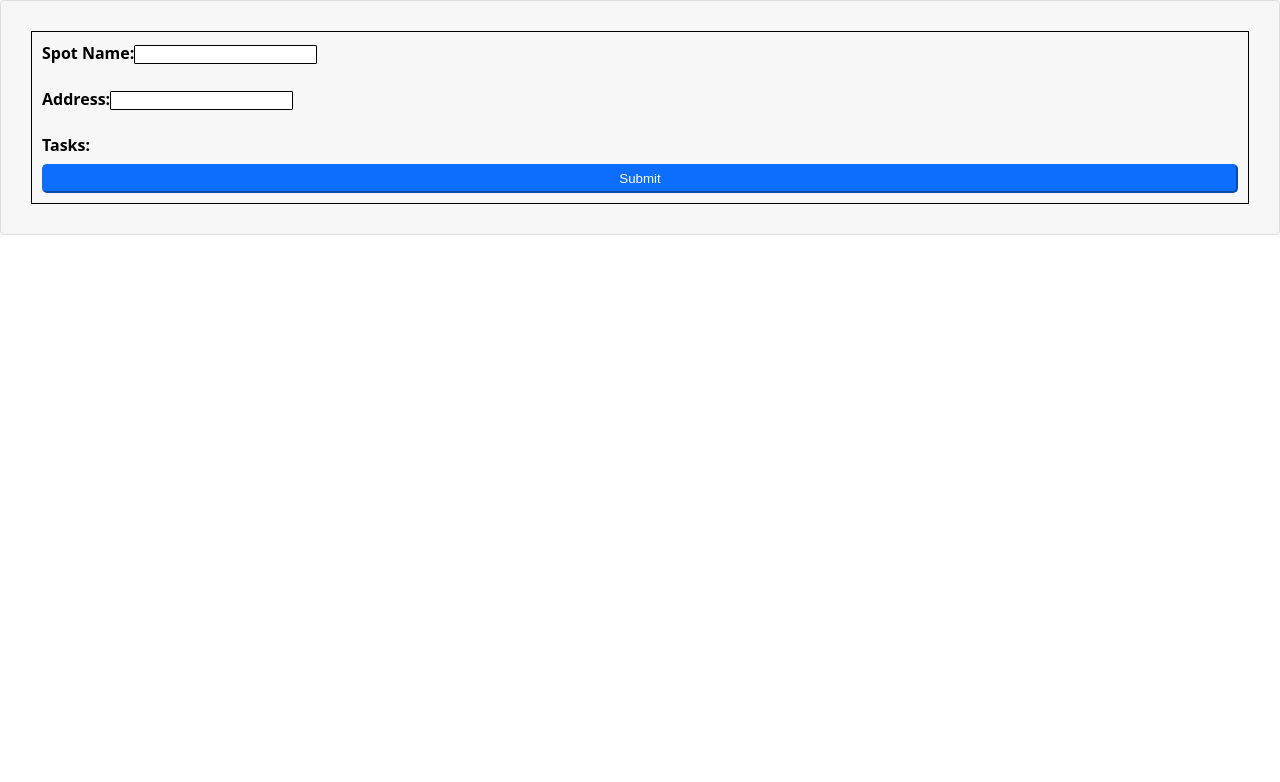
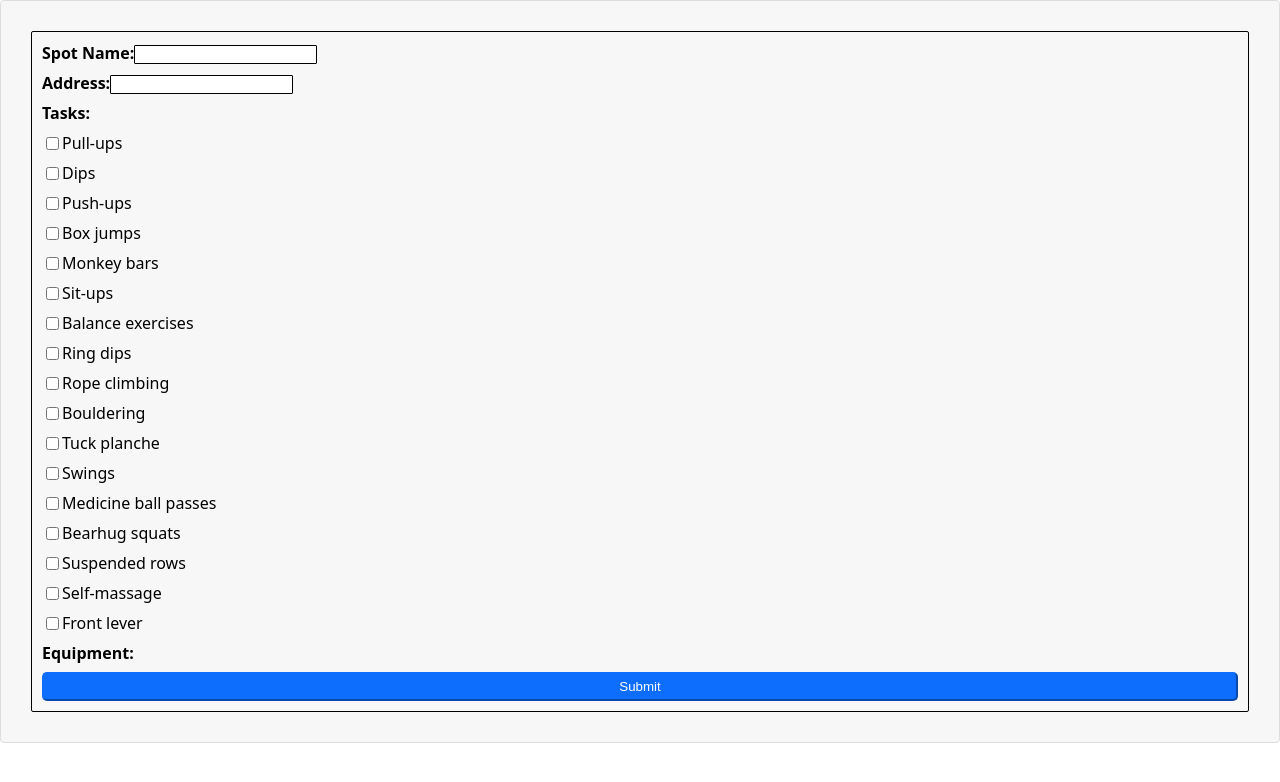
Before and after one commit to zimb0o/capstone-project, a Next.js app: page / in a window 1280 px wide. Shown: the top 782 px of the page. Built offline with nearby package versions, Linux system fonts and the light colour scheme.

Commit message:
add tasks checkbox

```diff
--- a/components/SpotForm.js
+++ b/components/SpotForm.js
@@ -1,16 +1,37 @@
 import { useState } from "react";
 import styled from "styled-components";
-import { formTaskOptions } from "../helpers/formTaskOptions.js";
+import { formTaskOptions } from "../helpers/formTaskOptions";
+import { formEquipmentOptions } from "../helpers/formEquipmentOptions";
 export default function SpotForm() {
   const [formData, setFormData] = useState({
     Spotname: "",
     Address: "",
-    Tasks: [""],
-    Equipment: [""],
+    Tasks: [],
+    Equipment: [],
   });
 
+  const handleOptionToggle = (option, field) => {
+    setFormData((prevFormData) => {
+      const selectedOptions = prevFormData[field];
+
+      if (selectedOptions.includes(option)) {
+        return {
+          ...prevFormData,
+          [field]: selectedOptions.filter(
+            (selectedOption) => selectedOption !== option
+          ),
+        };
+      } else {
+        return {
+          ...prevFormData,
+          [field]: [...selectedOptions, option],
+        };
+      }
+    });
+  };
+
   const handleChange = (event) => {
-    const { name, tasks, value } = event.target;
+    const { name, value } = event.target;
 
     setFormData((prevFormData) => ({
       ...prevFormData,
@@ -20,10 +41,7 @@ export default function SpotForm() {
 
   const onSubmitHandler = (event) => {
     event.preventDefault();
-    const formData = new FormData(event.target);
-    console.log(typeof formData);
-    const data = Object.fromEntries(formData);
-    console.log(data);
+    console.log(formData);
   };
 
   return (
@@ -35,7 +53,7 @@ export default function SpotForm() {
             type="text"
             name="Spotname"
             value={formData.Spotname}
-            onChange={(event) => handleChange(event)}
+            onChange={handleChange}
           />
         </FormGroup>
         <FormGroup>
@@ -44,25 +62,41 @@ export default function SpotForm() {
             type="text"
             name="Address"
             value={formData.Address}
-            onChange={(event) => handleChange(event)}
+            onChange={handleChange}
           />
         </FormGroup>
-        <FormInputLabel htmlFor="Tasks">Tasks:</FormInputLabel>
-        {formTaskOptions?.map((tasks, index) => (
-          <FormInput
-            key={index}
-            type="checkbox"
-            name="Tasks"
-            value={tasks}
-            checked={formData.Tasks.includes(task)}
-            onChange={handleChange}
-          />
-        ))}
+        <FormGroup>
+          <FormInputLabel htmlFor="Tasks">Tasks:</FormInputLabel>
+          {formTaskOptions.map((option) => (
+            <FormLabel key={option}>
+              <FormInput
+                type="checkbox"
+                checked={formData.Tasks.includes(option)}
+                onChange={() => handleOptionToggle(option, "Tasks")}
+              />
+              {option}
+            </FormLabel>
+          ))}
+        </FormGroup>
+        <FormGroup>
+          <FormInputLabel htmlFor="Equipment">Equipment:</FormInputLabel>
+          {formEquipmentOptions?.map((option) => (
+            <FormLabel key={option}>
+              <FormInput
+                type="checkbox"
+                checked={formData.Equipment.includes(option)}
+                onChange={() => handleOptionToggle(option, "Equipment")}
+              />
+              {option}
+            </FormLabel>
+          ))}
+        </FormGroup>
         <Button type="submit">Submit</Button>{" "}
       </Form>
     </FormSection>
   );
 }
+
 const FormSection = styled.section`
   padding: 20px;
   background-color: #f7f7f7;
@@ -70,26 +104,29 @@ const FormSection = styled.section`
   border-radius: 4px;
   margin-bottom: 20px;
 `;
+
 const Form = styled.form`
   padding: 10px;
   margin: 10px;
   border: 1px solid;
-  border: radius 2px solid;
+  border-radius: 2px;
   display: flex;
   flex-direction: column;
 `;
-const FormInputLabel = styled.div`
+
+const FormInputLabel = styled.label`
   margin-bottom: 0.5rem;
   display: inline-block;
   font-weight: bold;
 `;
+
 const FormInput = styled.input`
   border-radius: 1px;
   border: 0.5px solid;
 `;
 
 const FormGroup = styled.div`
-  margin-bottom: 1rem;
+  margin-bottom: 1 rem;
 `;
 
 const Button = styled.button`
@@ -99,3 +136,13 @@ const Button = styled.button`
   padding: 5px 10px;
   border-radius: 5px;
 `;
+
+const FormLabel = styled.label`
+  display: flex;
+  align-items: center;
+  margin-bottom: 0.5rem;
+`;
+
+const TaskOptions = styled.div`
+  border: 1px solid;
+`;
--- a/helpers/formTaskOptions.js
+++ b/helpers/formTaskOptions.js
@@ -1,4 +1,4 @@
-const formTaskOptions = [
+export const formTaskOptions = [
   "Pull-ups",
   "Dips",
   "Push-ups",
@@ -9,8 +9,6 @@ const formTaskOptions = [
   "Ring dips",
   "Rope climbing",
   "Bouldering",
-  "Box jumps",
-  "Pull-ups",
   "Tuck planche",
   "Swings",
   "Medicine ball passes",
```
Also changed, not shown: helpers/mockSpots.js (+14 -0 lines).
